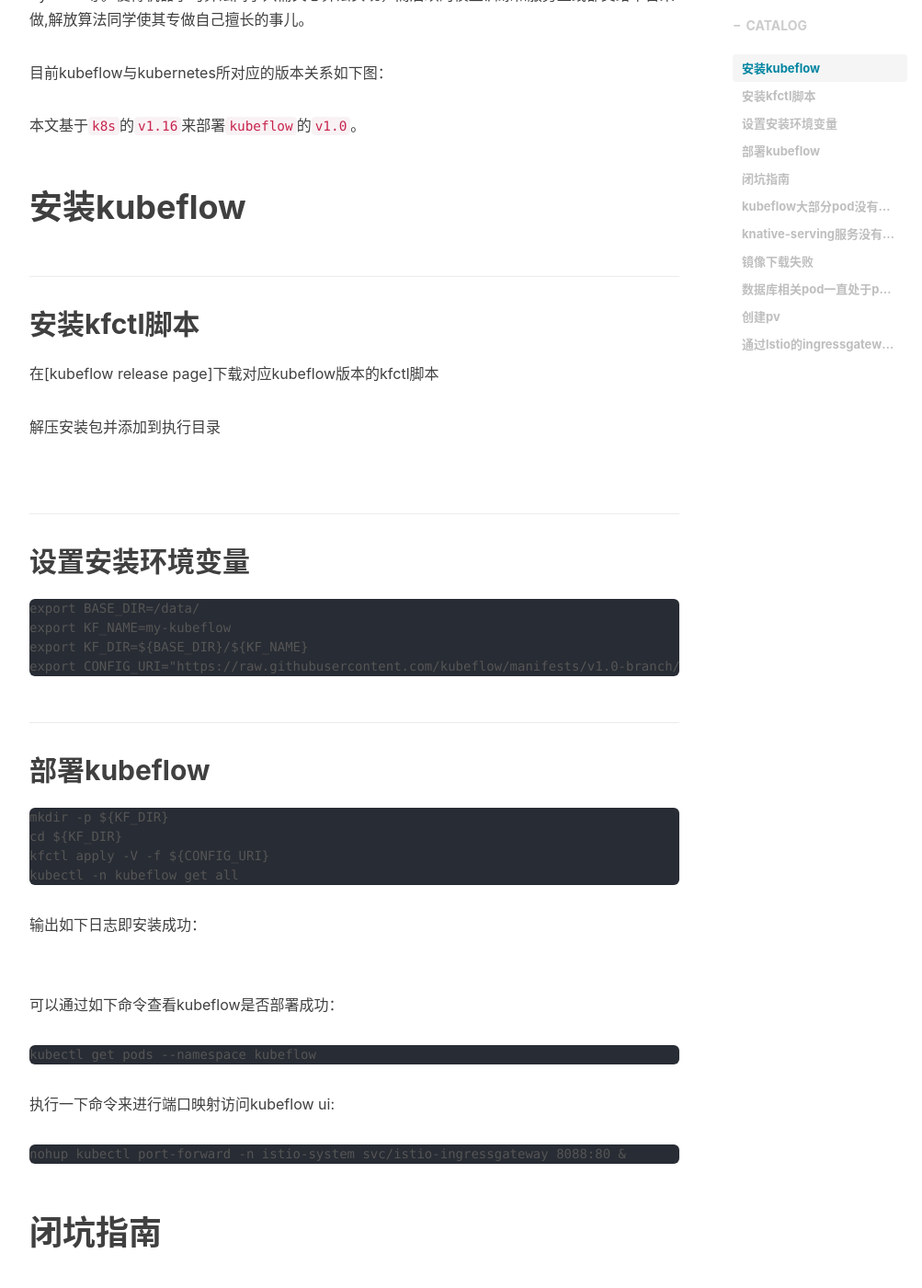
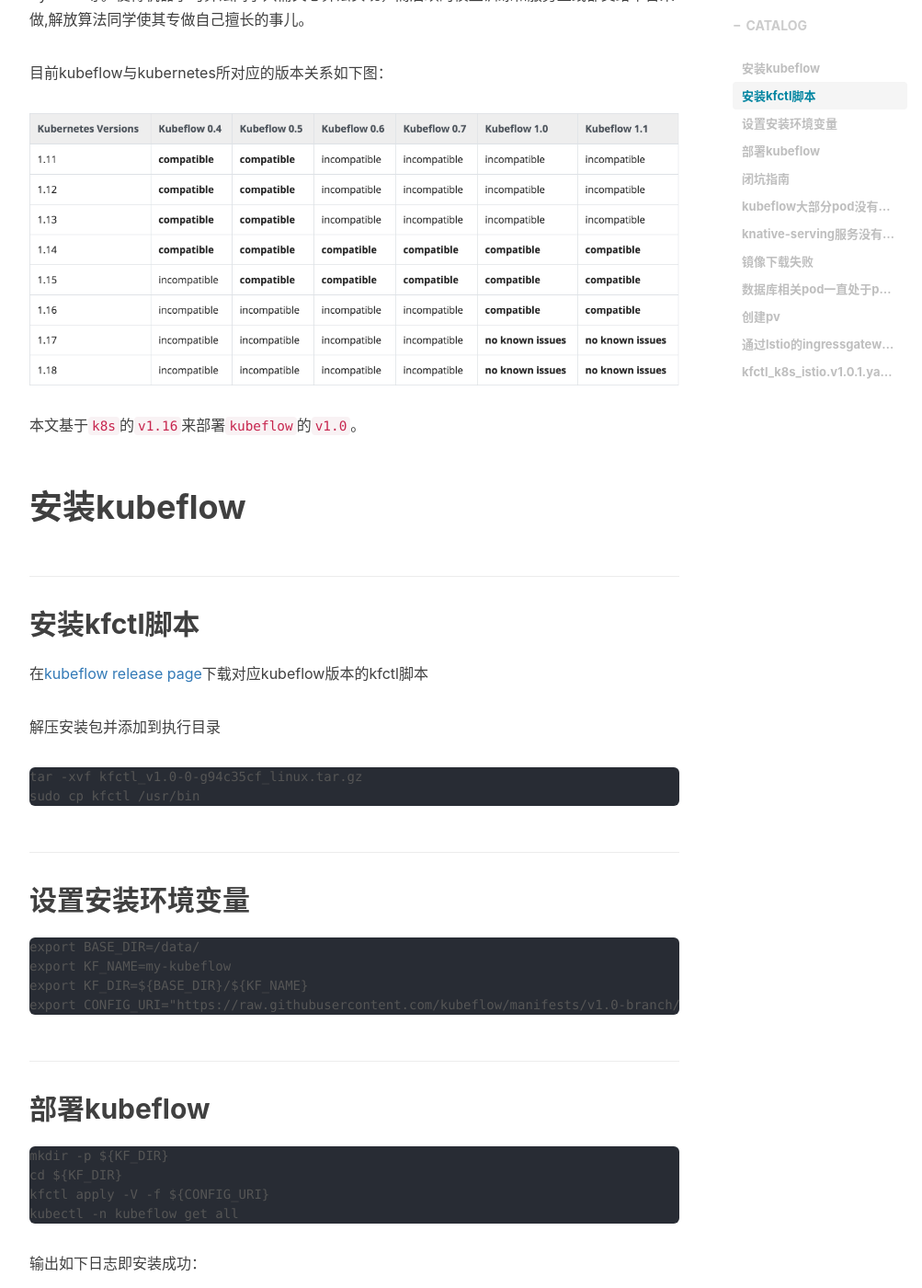
Before and after one commit to HiLany/HiLany.github.io, a Jekyll site: the page built from _posts/2020-11-01-Kubeflow安装.md, in a window 1280 px wide and 1400 px high, scrolled down 700 px. Shown: the whole window at 92% size, without its empty margins (233-1236 px from the left). Built offline with Jekyll 4.4.1, drawn with Linux system fonts in a browser that asks for light colours; nearby versions of some CDN libraries; comment, search, counter and statistics services are not loaded; some of the changed text lies outside the part shown.

Commit message:
add images

````diff
--- a/_posts/2020-11-01-Kubeflow安装.md
+++ b/_posts/2020-11-01-Kubeflow安装.md
@@ -15,6 +15,8 @@
 
 目前kubeflow与kubernetes所对应的版本关系如下图：
 
+![版本关系对应图](https://raw.githubusercontent.com/HiLany/HiLany.github.io/master/img/post-2020-1110-2.png)
+
 本文基于`k8s`的`v1.16`来部署`kubeflow`的`v1.0`。
 
 
@@ -22,11 +24,13 @@
 
 ## 安装kfctl脚本
 
-在[kubeflow release page]下载对应kubeflow版本的kfctl脚本
+在[kubeflow release page](https://github.com/kubeflow/kubeflow/releases/tag/v1.0)下载对应kubeflow版本的kfctl脚本
 
 解压安装包并添加到执行目录
 
 ```
+tar -xvf kfctl_v1.0-0-g94c35cf_linux.tar.gz
+sudo cp kfctl /usr/bin
 ```
 
 ## 设置安装环境变量
@@ -213,3 +217,8 @@
 
 如果发现`external-ip`为`<none>`，那么代表当前k8s集群环境不支持`ingress gateway`的负载均衡，所以我们可以通过服务的`node port`来访问路由。
 具体操作详见[lstio官网](https://istio.io/latest/docs/tasks/traffic-management/ingress/ingress-control/)
+
+
+## kfctl_k8s_istio.v1.0.1.yaml下载不下来
+
+可以在[mainfests](https://github.com/kubeflow/manifests/tree/v1.0.0/kfdef)页面下载，然后上传到服务器，并修改环境变量`CONFIG_URI`参数为该yaml文件所在的本地路径。
````
Also changed, not shown: img/post-2020-1110-2.png (added).
